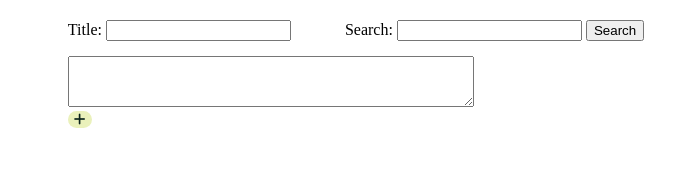
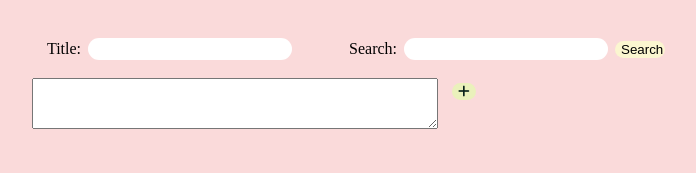
Before and after one commit to keerthana8904/CRUDjS, a plain HTML site: page Notes/index.html in a window 1280 px wide. Shown: the whole page, without its empty margins (284-980 px from the left). Drawn offline with Linux system fonts and the light colour scheme.

Commit message:
updated notes app done notes

```diff
--- a/Notes/index.html
+++ b/Notes/index.html
@@ -20,7 +20,7 @@
             <label for="title">Title:</label>
             <input type="text" class="title" id="title" />
             <label for="search" id="searchLabel">Search:</label>
-            <input id="search" type="text" class="title" />
+            <input id="search" type="text" id="searchEle" />
             <button type="button" id="searchBar">Search</button>
           </div>
           <textarea id="notes" rows="3" cols="10"></textarea>
--- a/Notes/script.js
+++ b/Notes/script.js
@@ -39,7 +39,8 @@ function seacrch(){
 
     if(searchValue.trim() === ""){
         render.call(notes);
-        alert(`please enter title to be seach`)
+        alert(`please enter title to be seach`);
+        return;
     }
 
 // search by letters
@@ -53,7 +54,6 @@ function seacrch(){
    }else{
     render.call(found);
    }
-
 
 }
 
@@ -103,13 +103,20 @@ function render(){
 
         upd.addEventListener("click",()=>{
             console.log(" update button clicked");
+
+            let newtite = prompt(`Update the title`,note.title)
             let newValue = prompt(`Update the value:`,note.value);
 
+
             let now = new Date();
+
+            if(newtite  && newtite.trim() !== ""){
+             note.title = newtite;
+            };
             if(newValue  && newValue.trim() !== ""){
              note.value = newValue;
+            };
              note.date = now.toLocaleString()
-            };
 
             render.call(notes);
 
@@ -139,8 +146,5 @@ function render(){
 
     });
 
-
-
-
 }
 add.addEventListener("click",craeteNote);
--- a/Notes/styles.css
+++ b/Notes/styles.css
@@ -5,27 +5,42 @@ body{
     display: flex;
     align-items: center;
     justify-content: center;
+    background: #fadada;
 
+}
+
+input{
+    border-radius: 20px;
+    border: none;
+    width: 200px;
+    height: 20px;
+    margin: 3px;
 }
 #searchLabel{
     margin-left: 50px;
 }
 
-#searchBtn{
-
+#searchBar{
     background: #fbf6d0;
     border: none;
     border-radius: 20px;;
+    width: 50px;
+    font-size: smaller;
 }
+
 #btn{
+    position: relative;
+    left: 420px;
+    bottom: 70px;;
     margin-top: 20px;
     background: #eaf1bb;
     border: none;
-    border-radius: 20px;;
+    border-radius: 20px;
+
 }
 
 #titleMain{
-    margin-bottom: 15px;
+    margin: 15px;
 }
 
 .oneNote{
@@ -36,7 +51,7 @@ body{
     border-radius: 20px;
     padding: 20px;
     color: green;
-    background: #e8d8d8;
+    background: #f0f2fa;
 }
 
 .btns{
@@ -91,9 +106,3 @@ body{
 #notes{
     width: 400px;
 }
-
-#btn{
-    position: relative;
-    bottom: 20px;
-    width: 15vwvw;
-}
```
Also changed, not shown: Notes/hi.txt (deleted).
